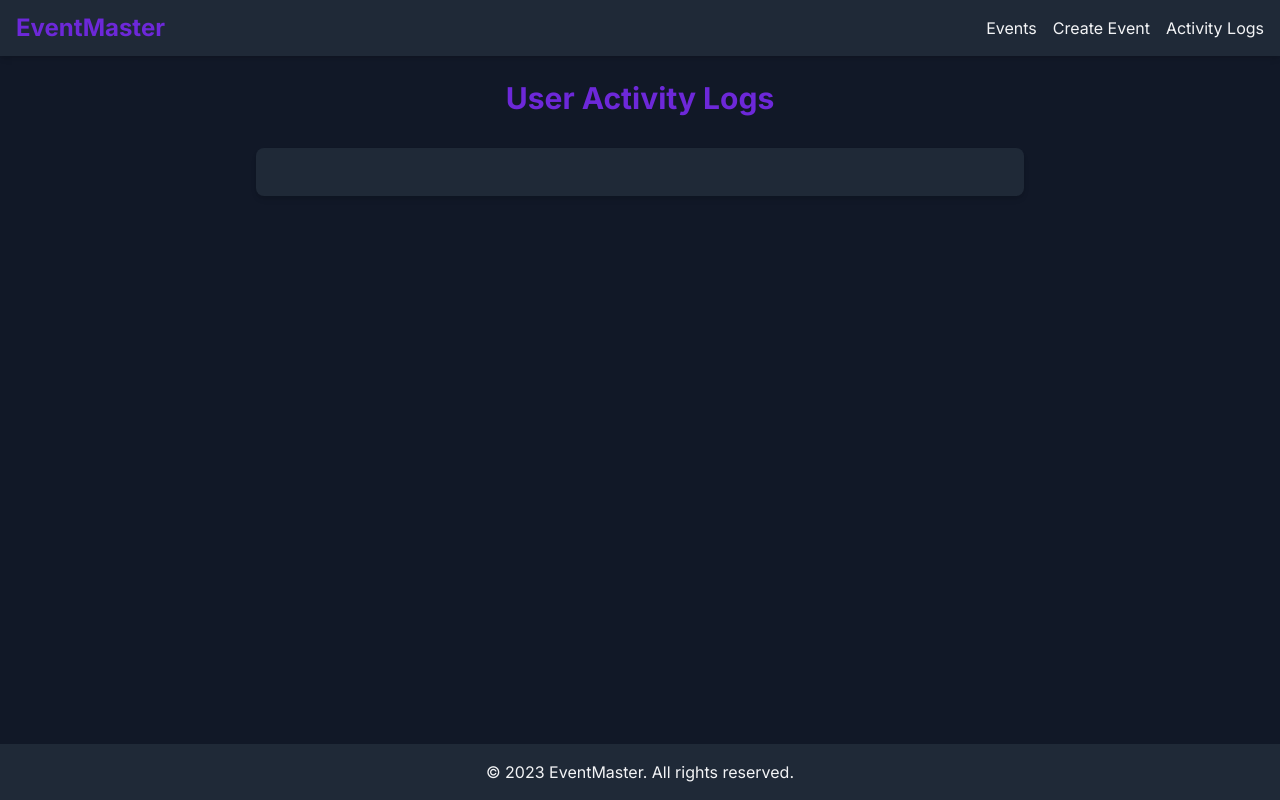
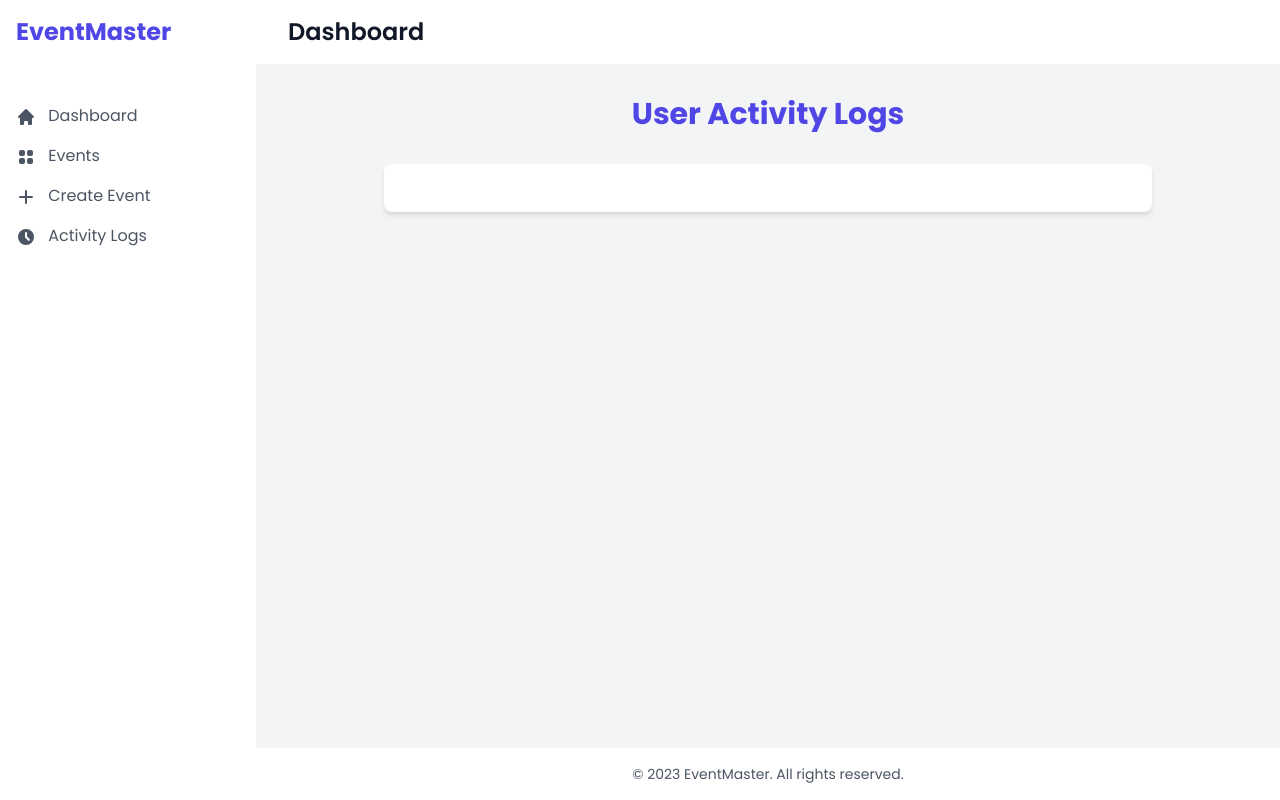
Before and after one commit to Aftab-1405/EventMaster, a Flask app: page /activity_logs in a window 1280 px wide. Run offline with Flask 3, Linux system fonts and the light colour scheme; data that the repository does not hold is empty; parts of the project's set-up code (start-up, migrations or seed data) failed here and were passed over; some libraries are stand-ins or nearby versions.

Commit message:
Update base.html

```diff
--- a/templates/base.html
+++ b/templates/base.html
@@ -1,89 +1,106 @@
 <!DOCTYPE html>
 <html lang="en">
-
 <head>
     <meta charset="UTF-8">
     <meta name="viewport" content="width=device-width, initial-scale=1.0">
     <title>{% block title %}EventMaster{% endblock %}</title>
     <script src="https://cdn.tailwindcss.com"></script>
-    <link href="https://fonts.googleapis.com/css2?family=Inter:wght@300;400;500;600;700&display=swap" rel="stylesheet">
+    <link href="https://fonts.googleapis.com/css2?family=Poppins:wght@300;400;500;600;700&display=swap" rel="stylesheet">
+    <script src="https://cdn.jsdelivr.net/npm/chart.js"></script>
     <script>
+        // Tailwind configuration
         tailwind.config = {
             theme: {
                 extend: {
                     colors: {
-                        primary: '#6D28D9', // Deep purple
-                        secondary: '#4C1D95', // Darker purple
-                        background: '#111827', // Very dark blue-gray
-                        surface: '#1F2937', // Dark blue-gray
-                        text: '#F3F4F6', // Very light gray
+                        primary: '#4F46E5', // Indigo
+                        secondary: '#7C3AED', // Purple
+                        background: '#F3F4F6', // Light gray
+                        surface: '#FFFFFF', // White
+                        text: '#1F2937', // Dark gray
                         accent: '#10B981', // Emerald green
                     },
                     fontFamily: {
-                        sans: ['Inter', 'sans-serif'],
+                        sans: ['Poppins', 'sans-serif'],
                     },
                 },
             },
-            darkMode: 'class',
         }
     </script>
     <style>
+        /* Global styles */
         body {
-            font-family: 'Inter', sans-serif;
-            background-color: #111827;
-            color: #F3F4F6;
+            font-family: 'Poppins', sans-serif;
+            background-color: #F3F4F6;
+            color: #1F2937;
         }
-
+        /* Animation for fade-in effect */
         .animate-fade-in {
             animation: fadeIn 0.5s ease-out;
         }
-
         @keyframes fadeIn {
-            from {
-                opacity: 0;
-                transform: translateY(10px);
+            from { opacity: 0; transform: translateY(10px); }
+            to { opacity: 1; transform: translateY(0); }
         }
-
-            to {
-                opacity: 1;
-                transform: translateY(0);
-            }
-        }
-
+        /* Hover effect for interactive elements */
         .hover-lift {
             transition: transform 0.3s ease-out;
         }
-
         .hover-lift:hover {
-            transform: translateY(-5px);
+            transform: translateY(-3px);
         }
     </style>
 </head>
+<body class="flex h-screen bg-background">
+    <!-- Sidebar Navigation -->
+    <aside class="w-64 bg-surface shadow-lg">
+        <div class="p-4">
+            <h1 class="text-2xl font-bold text-primary">EventMaster</h1>
+        </div>
+        <nav class="mt-8">
+            <a href="{{ url_for('index') }}" class="block py-2 px-4 text-gray-600 hover:bg-primary hover:text-white transition-colors duration-200">
+                <svg xmlns="http://www.w3.org/2000/svg" class="h-5 w-5 inline-block mr-2" viewBox="0 0 20 20" fill="currentColor">
+                    <path d="M10.707 2.293a1 1 0 00-1.414 0l-7 7a1 1 0 001.414 1.414L4 10.414V17a1 1 0 001 1h2a1 1 0 001-1v-2a1 1 0 011-1h2a1 1 0 011 1v2a1 1 0 001 1h2a1 1 0 001-1v-6.586l.293.293a1 1 0 001.414-1.414l-7-7z" />
+                </svg>
+                Dashboard
+            </a>
+            <a href="{{ url_for('list_events') }}" class="block py-2 px-4 text-gray-600 hover:bg-primary hover:text-white transition-colors duration-200">
+                <svg xmlns="http://www.w3.org/2000/svg" class="h-5 w-5 inline-block mr-2" viewBox="0 0 20 20" fill="currentColor">
+                    <path d="M5 3a2 2 0 00-2 2v2a2 2 0 002 2h2a2 2 0 002-2V5a2 2 0 00-2-2H5zM5 11a2 2 0 00-2 2v2a2 2 0 002 2h2a2 2 0 002-2v-2a2 2 0 00-2-2H5zM11 5a2 2 0 012-2h2a2 2 0 012 2v2a2 2 0 01-2 2h-2a2 2 0 01-2-2V5zM11 13a2 2 0 012-2h2a2 2 0 012 2v2a2 2 0 01-2 2h-2a2 2 0 01-2-2v-2z" />
+                </svg>
+                Events
+            </a>
+            <a href="{{ url_for('create_event') }}" class="block py-2 px-4 text-gray-600 hover:bg-primary hover:text-white transition-colors duration-200">
+                <svg xmlns="http://www.w3.org/2000/svg" class="h-5 w-5 inline-block mr-2" viewBox="0 0 20 20" fill="currentColor">
+                    <path fill-rule="evenodd" d="M10 3a1 1 0 011 1v5h5a1 1 0 110 2h-5v5a1 1 0 11-2 0v-5H4a1 1 0 110-2h5V4a1 1 0 011-1z" clip-rule="evenodd" />
+                </svg>
+                Create Event
+            </a>
+            <a href="{{ url_for('activity_logs') }}" class="block py-2 px-4 text-gray-600 hover:bg-primary hover:text-white transition-colors duration-200">
+                <svg xmlns="http://www.w3.org/2000/svg" class="h-5 w-5 inline-block mr-2" viewBox="0 0 20 20" fill="currentColor">
+                    <path fill-rule="evenodd" d="M10 18a8 8 0 100-16 8 8 0 000 16zm1-12a1 1 0 10-2 0v4a1 1 0 00.293.707l2.828 2.829a1 1 0 101.415-1.415L11 9.586V6z" clip-rule="evenodd" />
+                </svg>
+                Activity Logs
+            </a>
+        </nav>
+    </aside>
 
-<body class="min-h-screen flex flex-col dark">
-    <header class="bg-surface shadow-md">
-        <nav class="container mx-auto px-4 py-3">
-            <div class="flex flex-col md:flex-row justify-between items-center">
-                <a href="{{ url_for('index') }}"
-                    class="text-2xl font-bold text-primary mb-4 md:mb-0 hover-lift">EventMaster</a>
-                <ul class="flex flex-wrap justify-center space-x-4">
-                    <li><a href="{{ url_for('list_events') }}"
-                            class="hover:text-primary transition hover-lift">Events</a></li>
-                    <li><a href="{{ url_for('create_event') }}" class="hover:text-primary transition hover-lift">Create
-                            Event</a></li>
-                    <li><a href="{{ url_for('activity_logs') }}"
-                            class="hover:text-primary transition hover-lift">Activity Logs</a></li>
-                </ul>
+    <!-- Main Content Area -->
+    <div class="flex-1 flex flex-col overflow-hidden">
+        <!-- Top Navigation Bar -->
+        <header class="bg-surface shadow-sm">
+            <div class="max-w-7xl mx-auto py-4 px-4 sm:px-6 lg:px-8">
+                <h1 class="text-2xl font-semibold text-gray-900">{% block header %}Dashboard{% endblock %}</h1>
             </div>
-        </nav>
         </header>
 
-    <main class="container mx-auto flex-grow p-4 md:p-6 animate-fade-in">
+        <!-- Main Content -->
+        <main class="flex-1 overflow-x-hidden overflow-y-auto bg-background">
+            <div class="container mx-auto px-6 py-8">
                 {% with messages = get_flashed_messages(with_categories=true) %}
                 {% if messages %}
                 {% for category, message in messages %}
-        <div
-            class="mb-4 p-4 rounded {% if category == 'success' %}bg-accent text-white{% else %}bg-red-600 text-white{% endif %} animate-fade-in">
+                <div class="mb-4 p-4 rounded {% if category == 'success' %}bg-green-100 text-green-700{% else %}bg-red-100 text-red-700{% endif %} animate-fade-in">
                     {{ message }}
                 </div>
                 {% endfor %}
@@ -91,17 +108,19 @@
                 {% endwith %}
 
                 {% block content %}{% endblock %}
+            </div>
         </main>
 
-    <footer class="bg-surface text-text py-4 mt-8">
-        <div class="container mx-auto text-center">
+        <!-- Footer -->
+        <footer class="bg-surface text-center py-4 text-sm text-gray-600">
             &copy; 2023 EventMaster. All rights reserved.
+        </footer>
     </div>
-    </footer>
 
+    <!-- Notification Area -->
     <div id="notifications" class="fixed bottom-4 right-4 w-64 bg-surface rounded shadow-lg p-4 hidden"></div>
 
+    <!-- Load JavaScript -->
     <script src="{{ url_for('static', filename='js/notifications.js') }}"></script>
 </body>
-
 </html>
```
Lines whose indentation alone changed are shown as unchanged.
